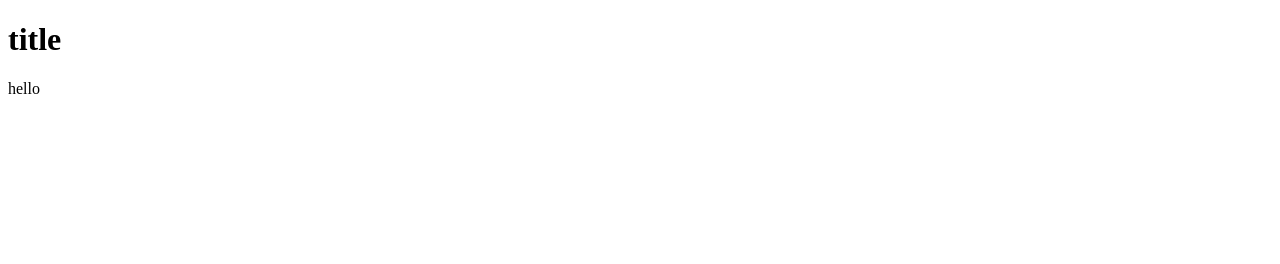
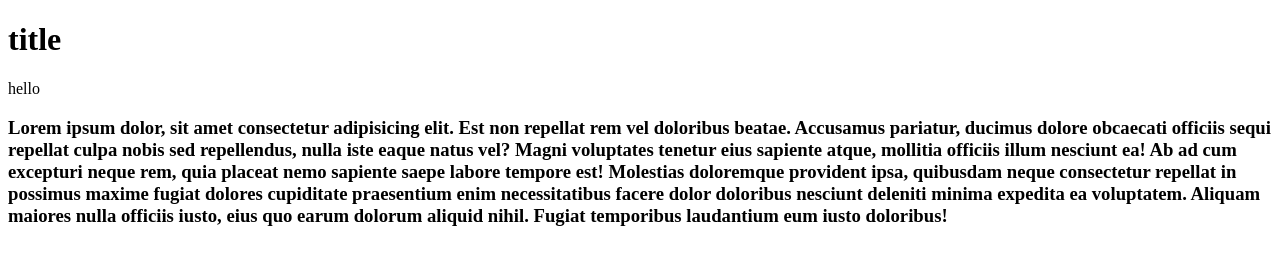
Before and after one commit to Moonista0/test2, a plain HTML site: page index.html in a window 1280 px wide. Drawn offline with Linux system fonts and the light colour scheme.

Commit message:
1 commit

```diff
--- a/index.html
+++ b/index.html
@@ -11,6 +11,13 @@
 <body>
     <h1>title</h1>
     <p>hello</p>
+    <h3>Lorem ipsum dolor, sit amet consectetur adipisicing elit. Est non repellat rem vel doloribus beatae. Accusamus
+        pariatur, ducimus dolore obcaecati officiis sequi repellat culpa nobis sed repellendus, nulla iste eaque natus
+        vel? Magni voluptates tenetur eius sapiente atque, mollitia officiis illum nesciunt ea! Ab ad cum excepturi
+        neque rem, quia placeat nemo sapiente saepe labore tempore est! Molestias doloremque provident ipsa, quibusdam
+        neque consectetur repellat in possimus maxime fugiat dolores cupiditate praesentium enim necessitatibus facere
+        dolor doloribus nesciunt deleniti minima expedita ea voluptatem. Aliquam maiores nulla officiis iusto, eius quo
+        earum dolorum aliquid nihil. Fugiat temporibus laudantium eum iusto doloribus!</h3>
 </body>
 
 </html>
```
